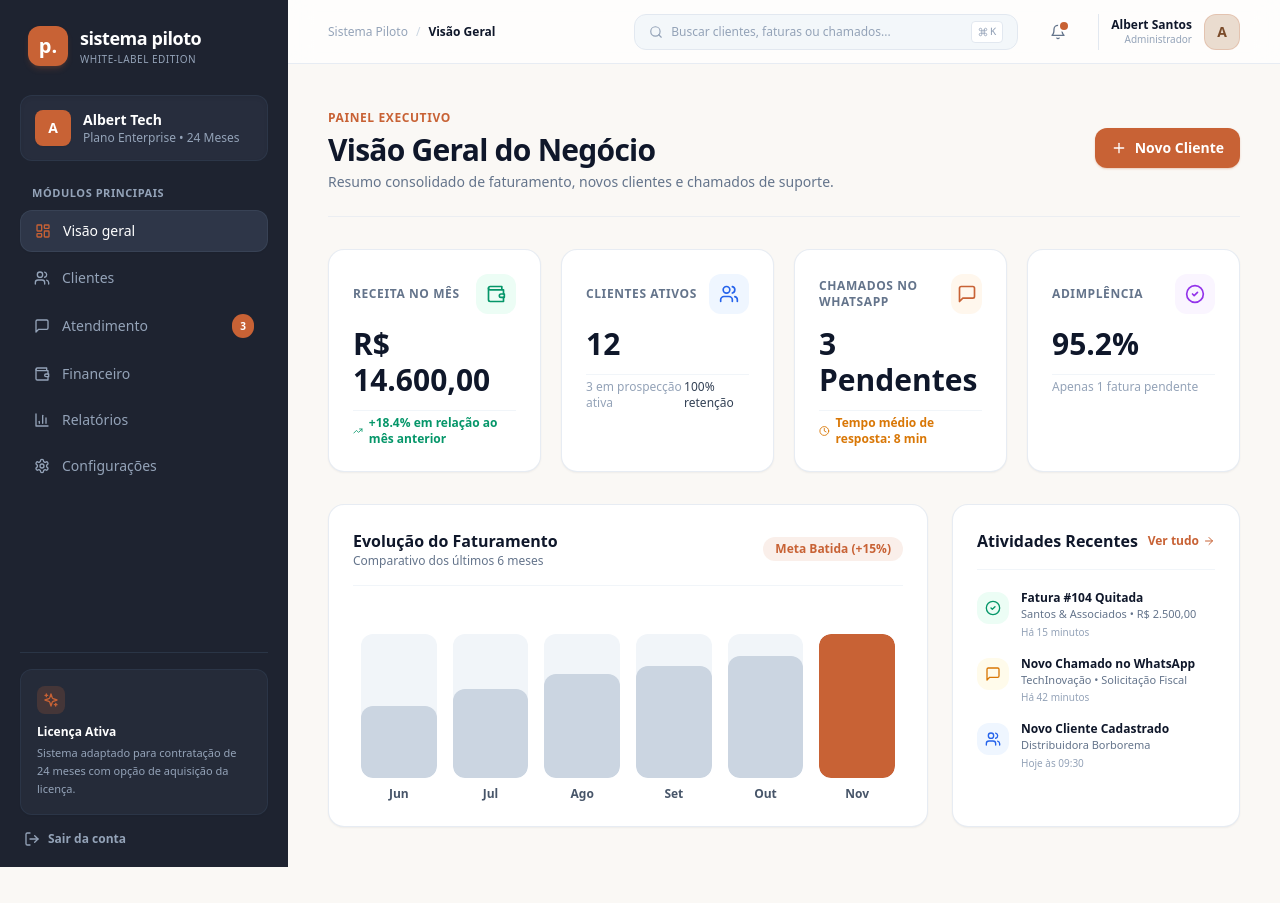
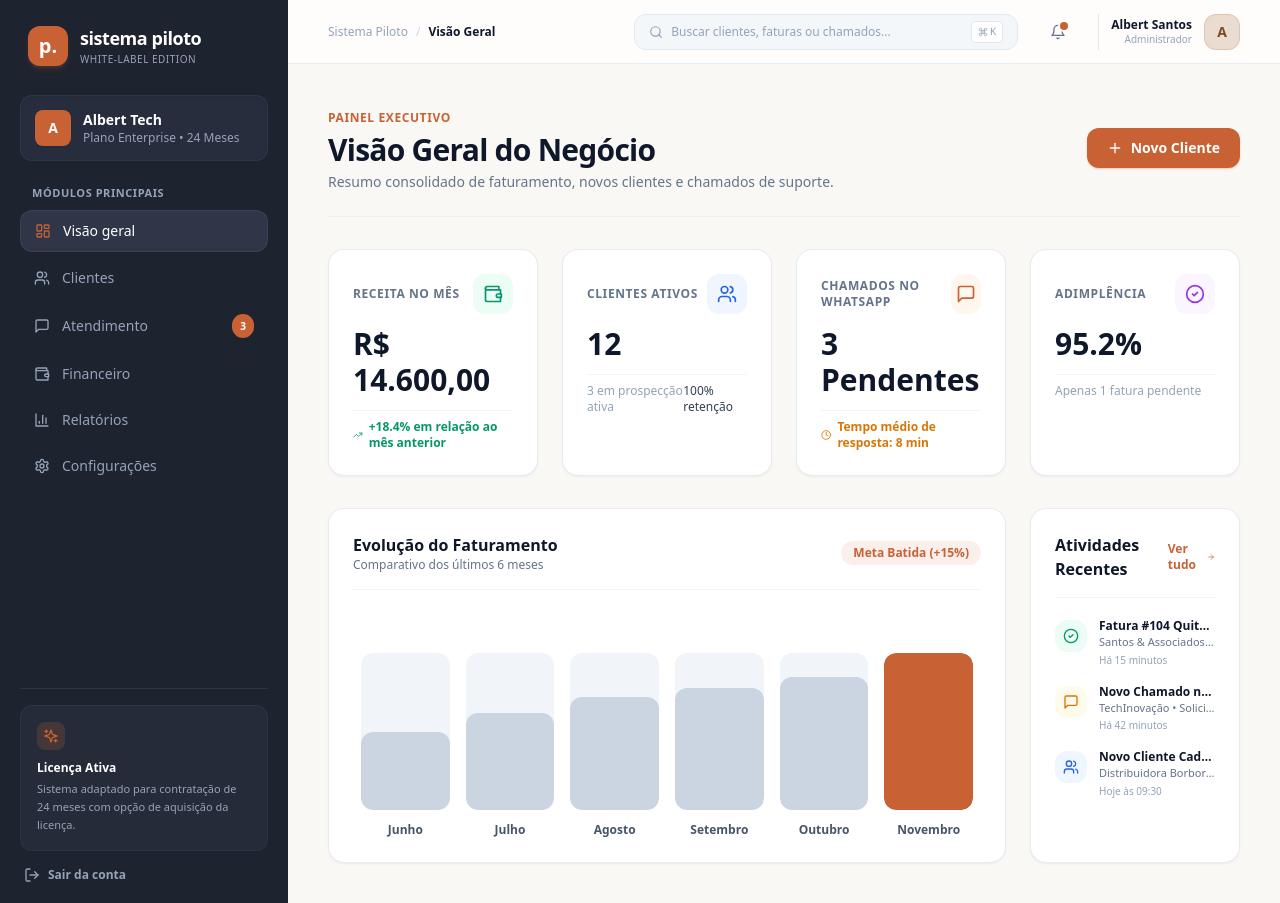
Before and after one commit to AlbertAlves12/Nexus, a Next.js app in the folder meu-sistema-piloto/: page / in a window 1280 px wide. Before the commit the page ends 867 px from the top, so only its background shows below. Built offline with nearby package versions, Linux system fonts and the light colour scheme.

Commit message:
Refactor DashboardPage layout and card components

```diff
--- a/meu-sistema-piloto/app/(dashboard)/page.tsx
+++ b/meu-sistema-piloto/app/(dashboard)/page.tsx
@@ -4,21 +4,19 @@ import Link from 'next/link';
 import {
   Plus,
   Users,
-  ArrowUpRight,
   Wallet,
   MessageSquare,
   TrendingUp,
   Clock,
   CheckCircle2,
-  AlertCircle,
   ArrowRight,
 } from 'lucide-react';
 
 export default function DashboardPage() {
   return (
-    <div className="space-y-8 font-sans">
+    <div className="w-full space-y-8 font-sans">
       {/* Cabeçalho de Boas-Vindas */}
-      <div className="flex flex-col sm:flex-row sm:items-center justify-between gap-4 border-b border-slate-200/60 pb-6">
+      <div className="flex flex-col sm:flex-row sm:items-center justify-between gap-4 border-b border-slate-200/60 pb-6 w-full">
         <div>
           <span className="text-xs font-semibold text-[#C86235] uppercase tracking-wider">
             Painel Executivo
@@ -34,7 +32,7 @@ export default function DashboardPage() {
         <div className="flex gap-2">
           <Link
             href="/clientes"
-            className="inline-flex items-center justify-center gap-2 px-4 py-2.5 bg-[#C86235] hover:bg-[#b0532b] text-white text-xs sm:text-sm font-semibold rounded-xl transition-all shadow-sm shadow-[#C86235]/30"
+            className="inline-flex items-center justify-center gap-2 px-5 py-2.5 bg-[#C86235] hover:bg-[#b0532b] text-white text-xs sm:text-sm font-semibold rounded-xl transition-all shadow-sm shadow-[#C86235]/30"
           >
             <Plus className="w-4 h-4" />
             Novo Cliente
@@ -42,10 +40,10 @@ export default function DashboardPage() {
         </div>
       </div>
 
-      {/* Grid de 4 Indicadores (1 Coluna em Mobile, 2 em Tablet, 4 em Monitores Grandes) */}
-      <div className="grid grid-cols-1 sm:grid-cols-2 xl:grid-cols-4 gap-5">
-        {/* Card 1: Faturamento Mensal */}
-        <div className="bg-white p-6 rounded-2xl border border-slate-200/80 shadow-sm hover:shadow-md transition-shadow space-y-3">
+      {/* Grid de 4 Indicadores (Preenchimento 100% Fluido) */}
+      <div className="grid grid-cols-1 sm:grid-cols-2 lg:grid-cols-4 gap-6 w-full">
+        {/* Card 1 */}
+        <div className="bg-white p-6 rounded-2xl border border-slate-200/80 shadow-sm hover:shadow-md transition-shadow space-y-3 w-full">
           <div className="flex items-center justify-between">
             <span className="text-xs font-semibold text-slate-500 uppercase tracking-wider">
               Receita no Mês
@@ -55,14 +53,14 @@ export default function DashboardPage() {
             </div>
           </div>
           <div className="text-3xl font-extrabold text-slate-900">R$ 14.600,00</div>
-          <div className="flex items-center gap-1.5 text-xs text-emerald-600 font-semibold pt-1 border-t border-slate-100">
+          <div className="flex items-center gap-1.5 text-xs text-emerald-600 font-semibold pt-2 border-t border-slate-100">
             <TrendingUp className="w-3.5 h-3.5" />
             <span>+18.4% em relação ao mês anterior</span>
           </div>
         </div>
 
-        {/* Card 2: Clientes Ativos */}
-        <div className="bg-white p-6 rounded-2xl border border-slate-200/80 shadow-sm hover:shadow-md transition-shadow space-y-3">
+        {/* Card 2 */}
+        <div className="bg-white p-6 rounded-2xl border border-slate-200/80 shadow-sm hover:shadow-md transition-shadow space-y-3 w-full">
           <div className="flex items-center justify-between">
             <span className="text-xs font-semibold text-slate-500 uppercase tracking-wider">
               Clientes Ativos
@@ -72,14 +70,14 @@ export default function DashboardPage() {
             </div>
           </div>
           <div className="text-3xl font-extrabold text-slate-900">12</div>
-          <div className="flex items-center justify-between text-xs text-slate-400 pt-1 border-t border-slate-100">
+          <div className="flex items-center justify-between text-xs text-slate-400 pt-2 border-t border-slate-100">
             <span>3 em prospecção ativa</span>
             <span className="font-medium text-slate-700">100% retenção</span>
           </div>
         </div>
 
-        {/* Card 3: Chamados de Atendimento */}
-        <div className="bg-white p-6 rounded-2xl border border-slate-200/80 shadow-sm hover:shadow-md transition-shadow space-y-3">
+        {/* Card 3 */}
+        <div className="bg-white p-6 rounded-2xl border border-slate-200/80 shadow-sm hover:shadow-md transition-shadow space-y-3 w-full">
           <div className="flex items-center justify-between">
             <span className="text-xs font-semibold text-slate-500 uppercase tracking-wider">
               Chamados no WhatsApp
@@ -89,14 +87,14 @@ export default function DashboardPage() {
             </div>
           </div>
           <div className="text-3xl font-extrabold text-slate-900">3 Pendentes</div>
-          <div className="flex items-center gap-1.5 text-xs text-amber-600 font-semibold pt-1 border-t border-slate-100">
+          <div className="flex items-center gap-1.5 text-xs text-amber-600 font-semibold pt-2 border-t border-slate-100">
             <Clock className="w-3.5 h-3.5" />
             <span>Tempo médio de resposta: 8 min</span>
           </div>
         </div>
 
-        {/* Card 4: Taxa de Adimplência */}
-        <div className="bg-white p-6 rounded-2xl border border-slate-200/80 shadow-sm hover:shadow-md transition-shadow space-y-3">
+        {/* Card 4 */}
+        <div className="bg-white p-6 rounded-2xl border border-slate-200/80 shadow-sm hover:shadow-md transition-shadow space-y-3 w-full">
           <div className="flex items-center justify-between">
             <span className="text-xs font-semibold text-slate-500 uppercase tracking-wider">
               Adimplência
@@ -106,16 +104,16 @@ export default function DashboardPage() {
             </div>
           </div>
           <div className="text-3xl font-extrabold text-slate-900">95.2%</div>
-          <div className="flex items-center justify-between text-xs text-slate-400 pt-1 border-t border-slate-100">
+          <div className="flex items-center justify-between text-xs text-slate-400 pt-2 border-t border-slate-100">
             <span>Apenas 1 fatura pendente</span>
           </div>
         </div>
       </div>
 
-      {/* Seção Principal: Gráfico Sintético + Feed de Atividades Recentes */}
-      <div className="grid grid-cols-1 lg:grid-cols-3 gap-6">
-        {/* Gráfico Sintético de Faturamento (Ocupa 2 Colunas em telas grandes) */}
-        <div className="lg:col-span-2 bg-white p-6 rounded-2xl border border-slate-200/80 shadow-sm space-y-6">
+      {/* Seção Inferior: Gráfico Fluid + Feed de Atividades */}
+      <div className="grid grid-cols-1 lg:grid-cols-3 xl:grid-cols-4 gap-6 w-full">
+        {/* Gráfico Sintético (Ocupa 3 colunas em telas ultra-wide) */}
+        <div className="lg:col-span-2 xl:col-span-3 bg-white p-6 rounded-2xl border border-slate-200/80 shadow-sm space-y-6 w-full">
           <div className="flex items-center justify-between border-b border-slate-100 pb-4">
             <div>
               <h3 className="text-base font-bold text-slate-900">Evolução do Faturamento</h3>
@@ -126,21 +124,21 @@ export default function DashboardPage() {
             </span>
           </div>
 
-          {/* Barras de Gráfico Visual usando Tailwind */}
-          <div className="h-48 flex items-end justify-between gap-4 pt-4 px-2">
+          {/* Gráfico de Barras Esticado de Ponta a Ponta */}
+          <div className="h-56 flex items-end justify-between gap-4 pt-4 px-2 w-full">
             {[
-              { mes: 'Jun', valor: 'R$ 9.200', pct: '50%' },
-              { mes: 'Jul', valor: 'R$ 10.500', pct: '62%' },
-              { mes: 'Ago', valor: 'R$ 11.800', pct: '72%' },
-              { mes: 'Set', valor: 'R$ 12.400', pct: '78%' },
-              { mes: 'Out', valor: 'R$ 13.100', pct: '85%' },
-              { mes: 'Nov', valor: 'R$ 14.600', pct: '100%', destaque: true },
+              { mes: 'Junho', valor: 'R$ 9.200', pct: '50%' },
+              { mes: 'Julho', valor: 'R$ 10.500', pct: '62%' },
+              { mes: 'Agosto', valor: 'R$ 11.800', pct: '72%' },
+              { mes: 'Setembro', valor: 'R$ 12.400', pct: '78%' },
+              { mes: 'Outubro', valor: 'R$ 13.100', pct: '85%' },
+              { mes: 'Novembro', valor: 'R$ 14.600', pct: '100%', destaque: true },
             ].map((bar, i) => (
-              <div key={i} className="flex-1 flex flex-col items-center gap-2 group">
+              <div key={i} className="flex-1 flex flex-col items-center gap-2 group h-full justify-end">
                 <span className="text-[10px] font-bold text-slate-500 opacity-0 group-hover:opacity-100 transition-opacity">
                   {bar.valor}
                 </span>
-                <div className="w-full bg-slate-100 h-36 rounded-xl relative overflow-hidden flex items-end">
+                <div className="w-full bg-slate-100 h-40 rounded-xl relative overflow-hidden flex items-end">
                   <div
                     className={`w-full rounded-xl transition-all duration-500 ${
                       bar.destaque ? 'bg-[#C86235]' : 'bg-slate-300 hover:bg-slate-400'
@@ -148,14 +146,14 @@ export default function DashboardPage() {
                     style={{ height: bar.pct }}
                   />
                 </div>
-                <span className="text-xs font-semibold text-slate-600">{bar.mes}</span>
+                <span className="text-xs font-semibold text-slate-600 mt-1">{bar.mes}</span>
               </div>
             ))}
           </div>
         </div>
 
-        {/* Feed de Atividades Recentes (Ocupa 1 Coluna) */}
-        <div className="bg-white p-6 rounded-2xl border border-slate-200/80 shadow-sm space-y-5">
+        {/* Feed de Atividades Recentes */}
+        <div className="lg:col-span-1 xl:col-span-1 bg-white p-6 rounded-2xl border border-slate-200/80 shadow-sm space-y-5 w-full">
           <div className="flex items-center justify-between border-b border-slate-100 pb-4">
             <h3 className="text-base font-bold text-slate-900">Atividades Recentes</h3>
             <Link href="/atendimento" className="text-xs font-bold text-[#C86235] hover:underline flex items-center gap-1">
```
